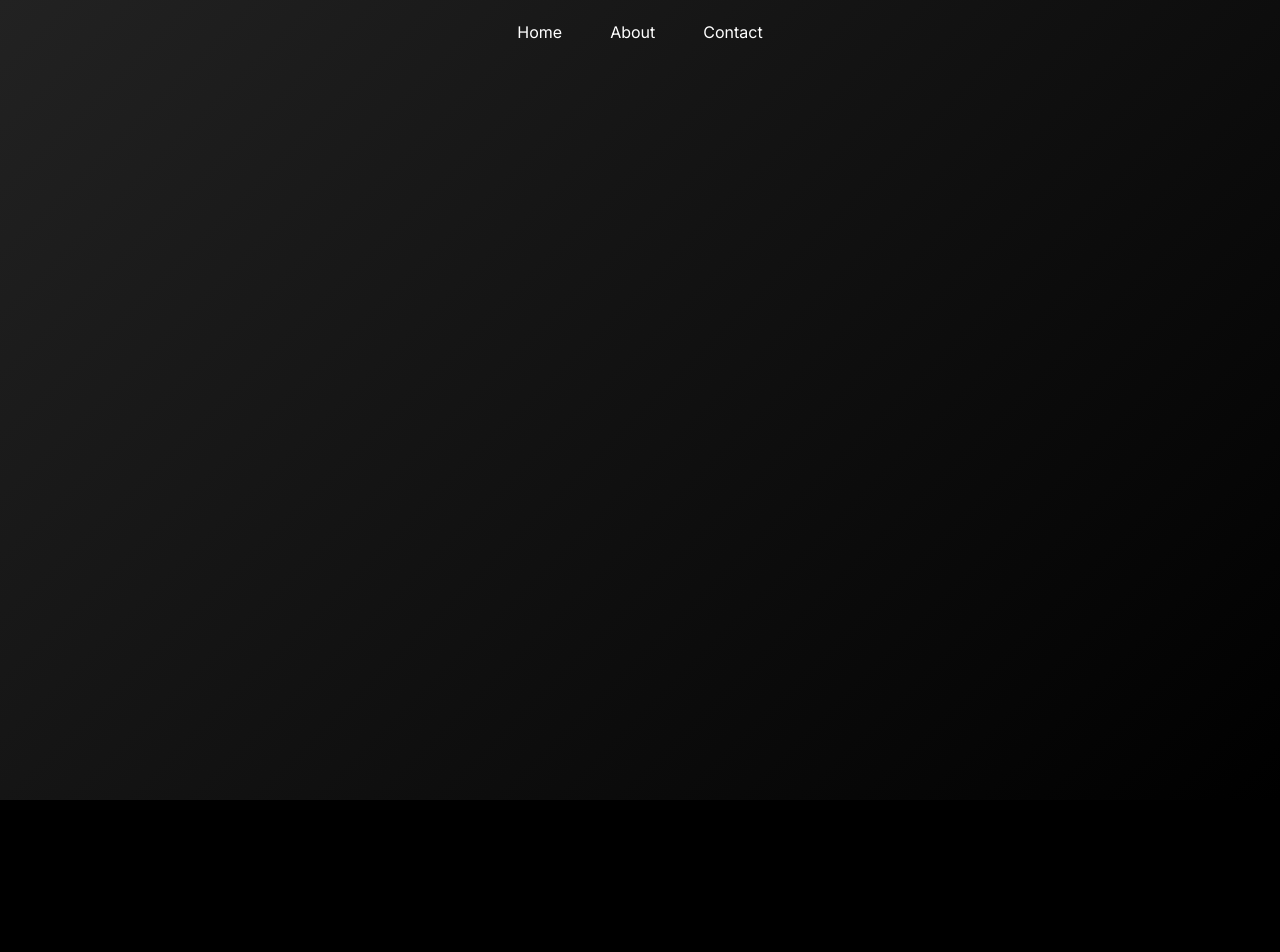
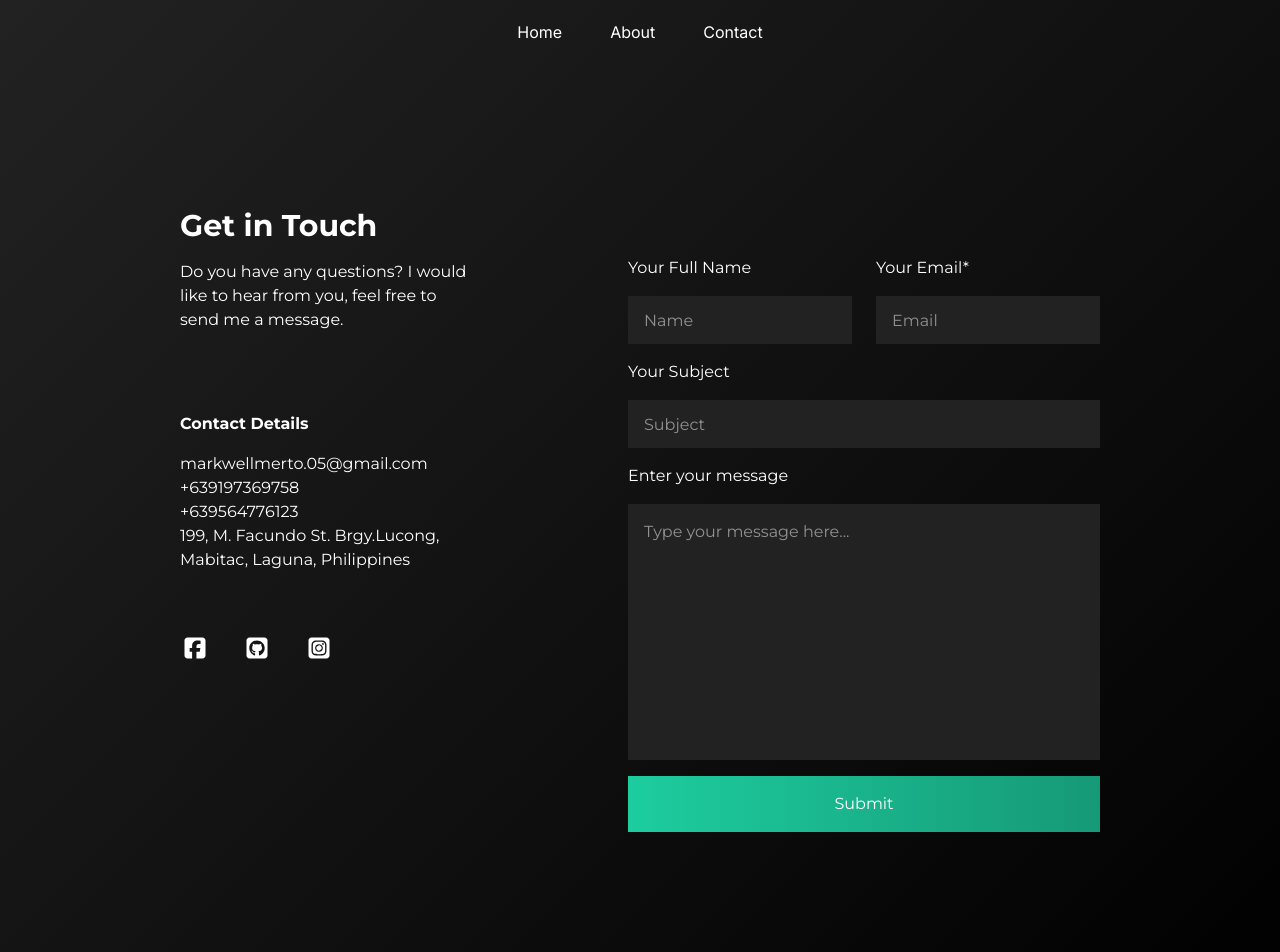
Before and after one commit to mark-well/Portfolio, a React (Vite) app in the folder frontend/: page /contact in a window 1280 px wide. Shown: the top 952 px of the page. Before the commit the page ends 800 px from the top, so only its background shows below. Built offline with nearby package versions, Linux system fonts and the light colour scheme.

Commit message:
feat: add contact page

```diff
--- a/frontend/src/components/Footer.jsx
+++ b/frontend/src/components/Footer.jsx
@@ -1,8 +1,8 @@
 
-function Footer() {
+function Footer({className}) {
     return(
         <>
-            <footer className="flex justify-center p-8 font-montserrat">
+            <footer className={`flex justify-center p-8 font-montserrat ${className}`}>
                 <p className="text-sm font-normal">&copy; Copyright 2025 by Mark Well Merto</p>
             </footer>
         </>
--- a/frontend/src/index.css
+++ b/frontend/src/index.css
@@ -71,3 +71,9 @@
   border-left: 0;
   border-right: 0;
 }
+
+.submit-button {
+  min-height: 3.5rem;
+  background-color: var(--accent-color);
+  background-image: linear-gradient(to right, var(--accent-color) 0%, var(--accent-color-dark) 100%);
+}
--- a/frontend/src/pages/About.jsx
+++ b/frontend/src/pages/About.jsx
@@ -56,13 +56,13 @@ function About() {
                 </section>
             </div>
 
-            <section className='socials flex justify-center gap-x-28 mt-28'>
+            <section className='socials flex justify-center gap-x-28 mt-44'>
                 <a href='https://www.facebook.com/markwell.fb' target='_blank'><FontAwesomeIcon icon="fa-brands fa-square-facebook" size='2xl'/></a>
                 <a href='https://github.com/mark-well' target='_blank'><FontAwesomeIcon icon="fa-brands fa-square-github" size='2xl'/></a>
                 <a href='https://www.instagram.com/its__merts/' target='_blank'><FontAwesomeIcon icon="fa-brands fa-square-instagram" size='2xl'/></a>
             </section>
 
-            <Footer />
+            <Footer className="mt-11"/>
         </>
     );
 }
--- a/frontend/src/pages/Contact.jsx
+++ b/frontend/src/pages/Contact.jsx
@@ -1,14 +1,69 @@
 
+import { FontAwesomeIcon } from '@fortawesome/react-fontawesome'
+import { library } from '@fortawesome/fontawesome-svg-core'
+import { fas } from '@fortawesome/free-solid-svg-icons'
+import { far } from '@fortawesome/free-regular-svg-icons'
+import { fab } from '@fortawesome/free-brands-svg-icons'
+library.add(fas, far, fab)
 import { Helmet } from "react-helmet";
 import Header from "../components/Header";
+import Footer from "../components/Footer"
 
 function Contact() {
-    return(
+    return (
         <>
             <Helmet>
                 <title>Contact</title>
             </Helmet>
             <Header />
+            <div className="w-full pl-[180px] pr-[180px] flex gap-x-40 mt-36 font-montserrat">
+                <div className="flex-1 flex flex-col gap-y-20">
+                    <div className='flex flex-col gap-y-4'>
+                        <h1 className='font-bold text-3xl'>Get in Touch</h1>
+                        <p className='text-base'>Do you have any questions? I would like to hear from you, feel free to send me a message.</p>
+                    </div>
+                    <div className="info flex flex-col gap-y-16">
+                        <div className="contact-details flex flex-col gap-y-4">
+                            <h2 className='text-base font-bold'>Contact Details</h2>
+                            <div>
+                                <p>markwellmerto.05@gmail.com</p>
+                                <p>+639197369758</p>
+                                <p>+639564776123</p>
+                                <p>199, M. Facundo St. Brgy.Lucong, Mabitac, Laguna, Philippines</p>
+                            </div>
+                        </div>
+                        <section className='flex gap-x-8'>
+                            <a href='https://www.facebook.com/markwell.fb' target='_blank'><FontAwesomeIcon icon="fa-brands fa-square-facebook" size='xl' /></a>
+                            <a href='https://github.com/mark-well' target='_blank'><FontAwesomeIcon icon="fa-brands fa-square-github" size='xl' /></a>
+                            <a href='https://www.instagram.com/its__merts/' target='_blank'><FontAwesomeIcon icon="fa-brands fa-square-instagram" size='xl' /></a>
+                        </section>
+                    </div>
+                </div>
+                <div className="flex-1">
+                    <form action="post" className='flex flex-col gap-y-4 mt-12'>
+                        <div className='name flex gap-x-6'>
+                            <div className='fullName flex flex-col gap-y-4'>
+                                <label htmlFor="">Your Full Name</label>
+                                <input id='name' type="text" placeholder='Name' className='h-12 pl-4 pr-4 outline-hidden bg-[var(--primary-color-light)]'/>
+                            </div>
+                            <div className='email flex flex-col gap-y-4'>
+                                <label htmlFor="email">Your Email*</label>
+                                <input id='email' type="text" placeholder='Email' className='h-12 pl-4 pr-4 outline-hidden bg-[var(--primary-color-light)]'/>
+                            </div>
+                        </div>
+                        <div className='subject flex flex-col gap-y-4'>
+                            <label htmlFor="subject">Your Subject</label>
+                            <input id='subject' type="text" placeholder='Subject' className='h-12 pl-4 pr-4 outline-hidden bg-[var(--primary-color-light)]'/>
+                        </div>
+                        <div className='message flex flex-col gap-y-4'>
+                            <label htmlFor="message">Enter your message</label>
+                            <textarea name="message" id="message" placeholder='Type your message here...' className='min-h-64 p-4 resize-none outline-hidden bg-[var(--primary-color-light)]'></textarea>
+                        </div>
+                        <input type="submit" value='Submit' className='submit-button'/>
+                    </form>
+                </div>
+            </div>
+            <Footer className="mt-32"/>
         </>
     );
 }
```
